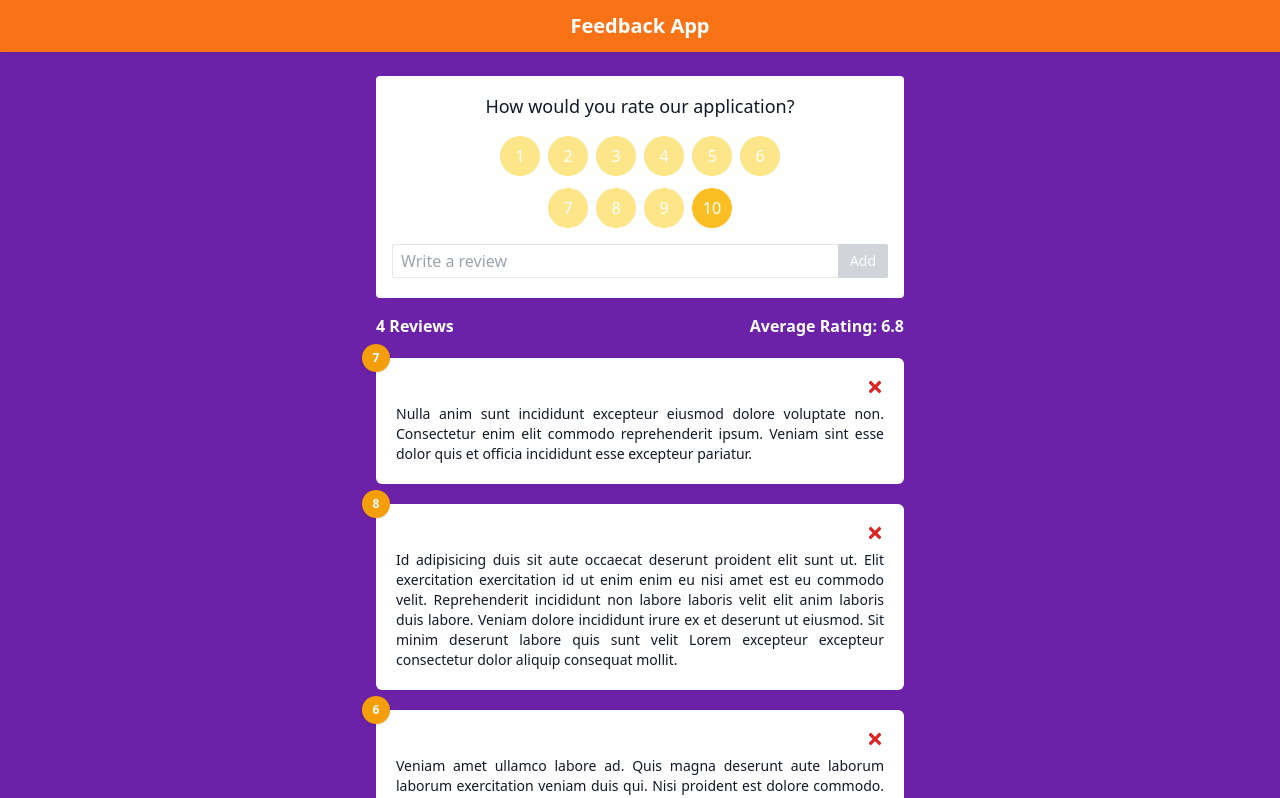
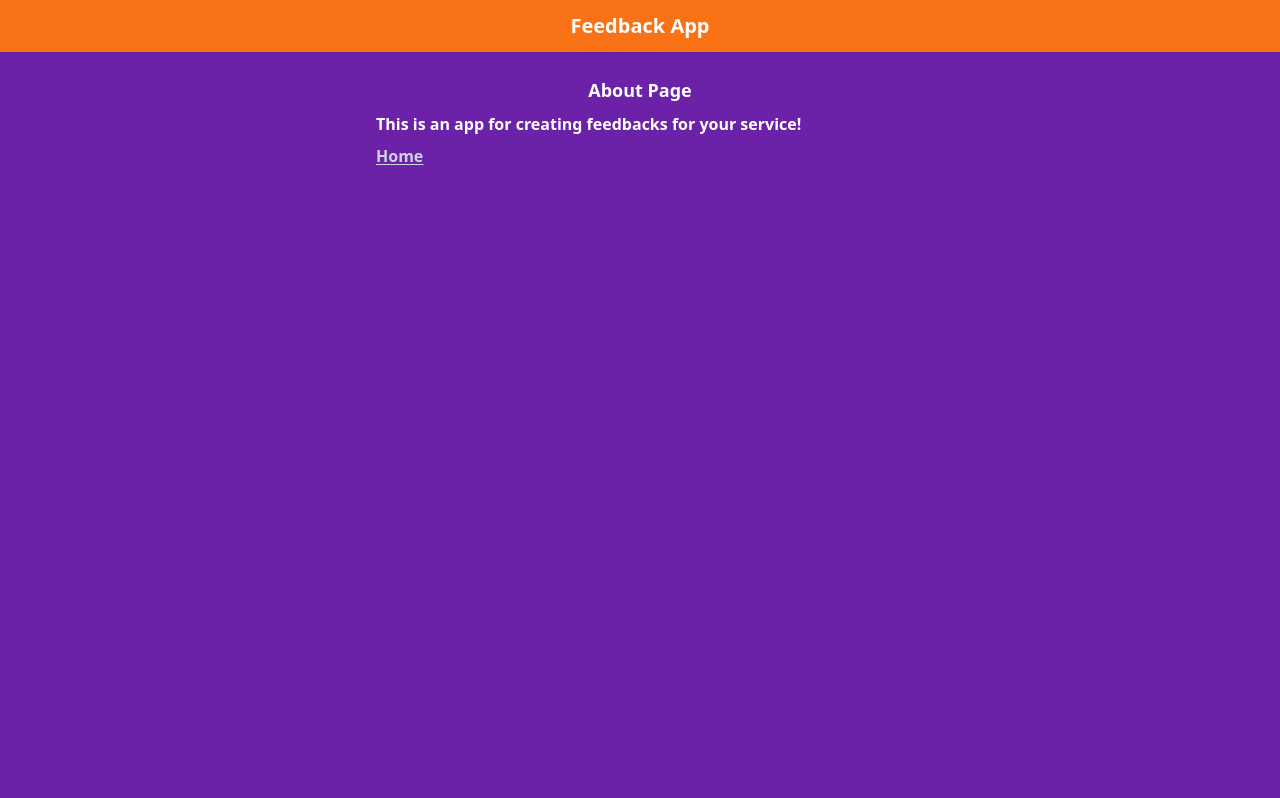
Before and after one commit to AmirABody/feedback-app, a React (Create React App) app: page /about in a window 1280 px wide. Shown: the top 798 px of the page. Built offline with nearby package versions, Linux system fonts and the light colour scheme.

Commit message:
Add brief routing

```diff
--- a/package.json
+++ b/package.json
@@ -14,6 +14,7 @@
     "react": "^17.0.2",
     "react-dom": "^17.0.2",
     "react-icons": "^4.3.1",
+    "react-router-dom": "^6.2.1",
     "react-scripts": "5.0.0",
     "typescript": "^4.5.5",
     "uuid": "^8.3.2",
--- a/src/App.tsx
+++ b/src/App.tsx
@@ -1,4 +1,5 @@
 import { v4 as uuidv4 } from "uuid";
+import { BrowserRouter as Router, Routes, Route, Link } from "react-router-dom";
 import Header from "./components/Header";
 import FeedbackStats from "./components/FeedbackStats";
 import FeedbackList from "./components/FeedbackList";
@@ -6,6 +7,8 @@ import FeedbackForm from "./components/FeedbackForm";
 import { useState } from "react";
 import { Feedback } from "./interfaces";
 import { feedbacks as feedbacksData } from "./data/feedbacks";
+import AboutPage from "./pages/AboutPage";
+import AboutPageIcon from "./components/AboutPageIcon";
 
 function App() {
   const [feedbacks, setFeedbacks] = useState<Feedback[]>(feedbacksData);
@@ -23,14 +26,35 @@ function App() {
   };
 
   return (
+    <Router>
       <div className="bg-purple-800 min-h-screen">
         <Header />
         <div className=" max-w-xl mx-auto p-6">
+          <Routes>
+            <Route
+              path="/"
+              element={
+                <>
                   <FeedbackForm handleAdd={addFeedback} />
                   <FeedbackStats feedbacks={feedbacks} />
-        <FeedbackList feedbacks={feedbacks} handleDelete={deleteFeedback} />
+                  <FeedbackList
+                    feedbacks={feedbacks}
+                    handleDelete={deleteFeedback}
+                  />
+                  <Link
+                    to="/about"
+                    className="fixed text-black bottom-0 right-0 m-4"
+                  >
+                    <AboutPageIcon />
+                  </Link>
+                </>
+              }
+            />
+            <Route path="/about" element={<AboutPage />} />
+          </Routes>
         </div>
       </div>
+    </Router>
   );
 }
 
--- /dev/null
+++ b/src/components/AboutPageIcon.tsx
@@ -0,0 +1,11 @@
+import { FcAbout } from "react-icons/fc";
+
+const AboutPageButton = () => {
+  return (
+    <div className="flex items-center justify-center w-10 aspect-square bg-white border-gray-400 border-2 rounded-full">
+      <FcAbout size={18} />
+    </div>
+  );
+};
+
+export default AboutPageButton;
--- /dev/null
+++ b/src/pages/AboutPage.tsx
@@ -0,0 +1,16 @@
+import { Link } from "react-router-dom"
+
+const AboutPage = () => {
+  return (
+    <div className="text-white font-semibold">
+      <h4 className="text-center text-lg mb-2">About Page</h4>
+      <h4 className="mb-2">This is an app for creating feedbacks for your service!</h4>
+
+      <div className="text-slate-300 underline underline-offset-2">
+        <Link to="/">Home</Link>
+      </div>
+    </div>
+  )
+}
+
+export default AboutPage
```
Also changed, not shown: 1 other file (tests, documents, lock files or other folders). Lines whose indentation alone changed are shown as unchanged.
